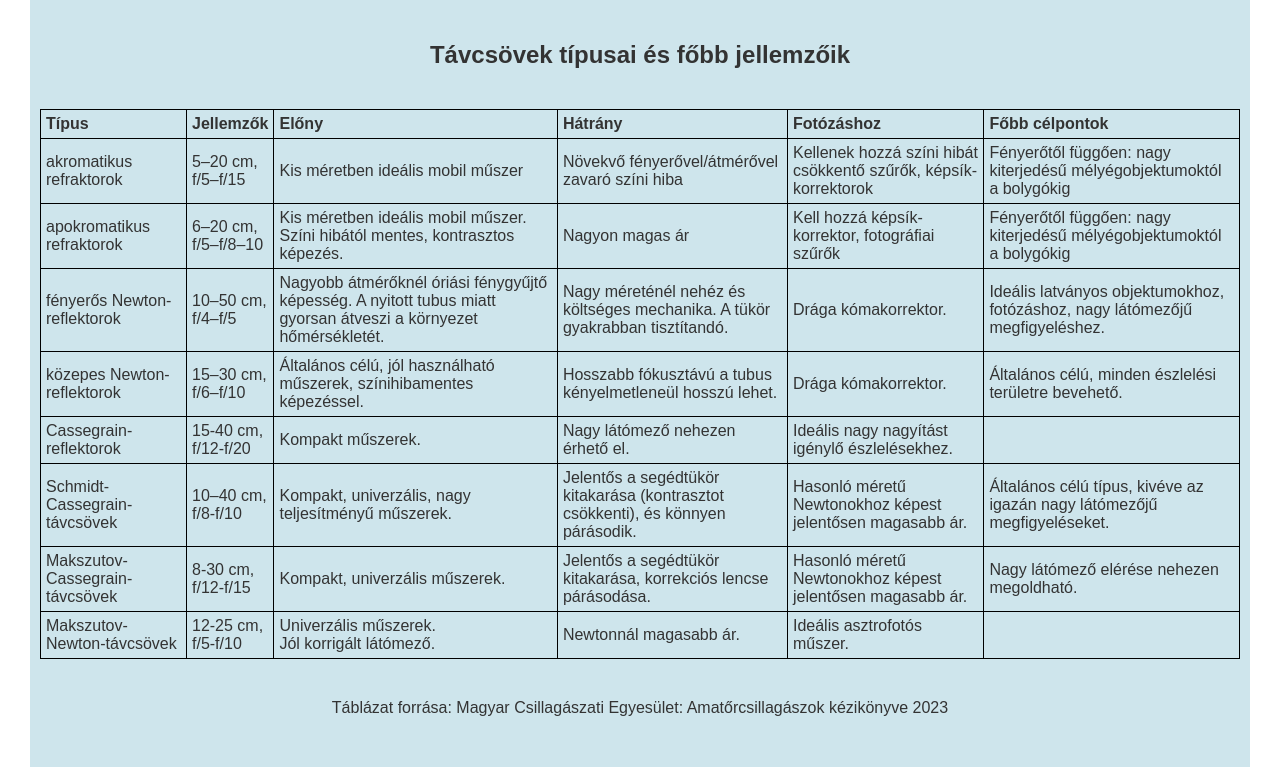
After one commit to akosh25/starlight, a PHP site: page /amateur.html in a window 1280 px wide. The commit adds this page. Shown: the part 726-1498 px from the top of the page. Run offline with PHP 8.4, Linux system fonts and the light colour scheme.

Commit message:
amatőrinfok
Főleg távcsöves infok, táblázat.

```diff
--- /dev/null
+++ b/amateur.html
@@ -0,0 +1,132 @@
+<!DOCTYPE html>
+<html lang="hu">
+<head>
+    <meta charset="UTF-8">
+    <title>Információk amatőröknek</title>
+    <meta name="author" content="Starlight team" />
+    <meta name="description" content="hasznos információk" />
+    <meta name="keywords" content="amatőr" />
+    <link rel="icon" href="logo/comet.jpg" />
+    <link rel="stylesheet" href="style/style.css" />
+    <style type="text/css"></style>
+</head>
+<body>
+    <header>
+        <div class="menu-bar">
+            <nav>
+                <ul role="list" class="nav-list">
+                    <li><a href="index.html" class="menu-item">Asztro fotók</a></li>
+                    <li><a href="upload_form.html" class="menu-item">Asztrofotó beküldés</a></li>
+                    <li><a href="contact.html" class="menu-item">Kapcsolat</a></li>
+                    <li><a href="amateur.html" class="menu-item active">Információk érdeklődőknek</a></li>
+                    <li><a href="egyesulet.html" class="menu-item">Egyesületi élet</a></li>
+                </ul>
+            </nav>
+        </div>
+    </header>
+    <input type="checkbox" id="toggle">
+    <div class="container container">
+
+        <div id="content">
+        <h1 id="astro-title">Hasznos információk  az amatőrcsillagászat iránt érdeklődőknek</h1>
+        <br />
+        <div id="content">
+            <h2 id="elso">Mi kell az égi objektumok megfigyeléséhez?</h2>
+            <p>
+                <img src="img/telescope.jpg" alt="telescope" class="picture" />
+              <br>
+                A puszta szemmel történő nézelődéstől a nagytávcsöves CCD-észlelésig számtalan fokozat létezik. <br>
+                A legtöbb amatőr birtokában ott a binokulár és a kisebb-nagyobb távcső, de számos <br>
+                égi jelenség szabad szemmel látható legjobban (pl. meteorrajok, sarki fény, állatövi fény). <br>
+                A különböző távcsövek más és más objektumok megfigyelésére optimálisak. Ebben nemcsak a távcső átmérője, <br>
+                hanem típusa, optikai minősége és még sok egyéb tényező játszik szerepet.
+            </p>
+            <p>
+
+
+                <h2>Távcsövek típusai és főbb jellemzőik</h2>
+                <table>
+                    <tr>
+                        <th>Típus</th>
+                        <th>Jellemzők</th>
+                        <th>Előny</th>
+                        <th>Hátrány</th>
+                        <th>Fotózáshoz</th>
+                        <th>Főbb célpontok</th>
+                      </tr>
+                      <tr>
+                        <td>akromatikus refraktorok</td>
+                        <td>5–20 cm, <br>f/5–f/15</td>
+                        <td>Kis méretben ideális mobil műszer</td>
+                        <td>Növekvő fényerővel/átmérővel zavaró színi hiba</td>
+                        <td>Kellenek hozzá színi hibát csökkentő szűrők, képsík-korrektorok</td>
+                        <td>Fényerőtől függően: nagy kiterjedésű mélyégobjektumoktól a bolygókig</td>
+                      </tr>
+                      <tr>
+                        <td>apokromatikus refraktorok</td>
+                        <td>6–20 cm, <br>f/5–f/8–10</td>
+                        <td>Kis méretben ideális mobil műszer. <br>Színi hibától mentes, kontrasztos képezés.</td>
+                        <td>Nagyon magas ár</td>
+                        <td>Kell hozzá képsík-korrektor, fotográfiai szűrők</td>
+                        <td>Fényerőtől függően: nagy kiterjedésű mélyégobjektumoktól a bolygókig</td>
+                      </tr>
+                      <tr>
+                        <td>fényerős Newton-reflektorok</td>
+                        <td>10–50 cm, <br>f/4–f/5</td>
+                        <td>Nagyobb átmérőknél óriási fénygyűjtő képesség. A nyitott tubus miatt gyorsan átveszi a környezet hőmérsékletét.</td>
+                        <td>Nagy méreténél nehéz és költséges mechanika. A tükör gyakrabban tisztítandó.</td>
+                        <td>Drága kómakorrektor.</td>
+                        <td>Ideális latványos objektumokhoz, fotózáshoz, nagy látómezőjű megfigyeléshez.</td>
+                      </tr>
+                      <tr>
+                        <td>közepes Newton-reflektorok</td>
+                        <td>15–30 cm, <br>f/6–f/10</td>
+                        <td>Általános célú, jól használható műszerek, színihibamentes képezéssel.</td>
+                        <td>Hosszabb fókusztávú a tubus kényelmetleneül hosszú lehet.</td>
+                        <td>Drága kómakorrektor.</td>
+                        <td>Általános célú, minden észlelési területre bevehető.</td>
+                      </tr>
+                      <tr>
+                        <td>Cassegrain-reflektorok</td>
+                        <td>15-40 cm, <br>f/12-f/20</td>
+                        <td>Kompakt műszerek.</td>
+                        <td>Nagy látómező nehezen érhető el.</td>
+                        <td>Ideális nagy nagyítást igénylő észlelésekhez.</td>
+                        <td></td>
+                      </tr>
+                      <tr>
+                        <td>Schmidt-Cassegrain-távcsövek</td>
+                        <td>10–40 cm, <br>f/8-f/10</td>
+                        <td>Kompakt, univerzális, nagy teljesítményű műszerek.</td>
+                        <td>Jelentős a segédtükör kitakarása (kontrasztot csökkenti), és könnyen párásodik.</td>
+                        <td>Hasonló méretű Newtonokhoz képest jelentősen magasabb ár.</td>
+                        <td>Általános célú típus, kivéve az igazán nagy látómezőjű megfigyeléseket.</td>
+                      </tr>
+                      <tr>
+                        <td>Makszutov-Cassegrain-távcsövek</td>
+                        <td>8-30 cm, <br>f/12-f/15</td>
+                        <td>Kompakt, univerzális műszerek.</td>
+                        <td>Jelentős a segédtükör kitakarása, korrekciós lencse párásodása.</td>
+                        <td>Hasonló méretű Newtonokhoz képest jelentősen magasabb ár.</td>
+                        <td>Nagy látómező elérése nehezen megoldható.</td>
+                      </tr>
+                      <tr>
+                        <td>Makszutov-Newton-távcsövek</td>
+                        <td>12-25 cm, <br>f/5-f/10</td>
+                        <td>Univerzális műszerek. <br> Jól korrigált látómező.</td>
+                        <td>Newtonnál magasabb ár.</td>
+                        <td>Ideális asztrofotós műszer.</td>
+                      </tr>
+                </table>
+                <p>Táblázat forrása: Magyar Csillagászati Egyesület: Amatőrcsillagászok kézikönyve 2023</p>
+
+
+
+            </p>
+        </div>
+
+        </div>
+
+
+</body>
+</html>
--- a/contact.html
+++ b/contact.html
@@ -19,6 +19,8 @@
                     <li><a href="index.html" class="menu-item">Asztro fotók</a></li>
                     <li><a href="upload_form.html" class="menu-item">Asztrofotó beküldés</a></li>
                     <li><a href="contact.html" class="menu-item active">Kapcsolat</a></li>
+                    <li><a href="amateur.html" class="menu-item">Információk érdeklődőknek</a></li>
+                     <li><a href="egyesulet.html" class="menu-item">Egyesületi élet</a></li>
                 </ul>
             </nav>
         </div>
--- a/index.html
+++ b/index.html
@@ -20,6 +20,9 @@
                     <li><a href="index.html" class="menu-item active">Asztro fotók</a></li>
                     <li><a href="upload_form.html" class="menu-item">Asztrofotó beküldés</a></li>
                     <li><a href="contact.html" class="menu-item">Kapcsolat</a></li>
+                    <li><a href="amateur.html" class="menu-item">Információk érdeklődőknek</a></li>
+                    <li><a href="egyesulet.html" class="menu-item">Egyesületi élet</a></li>
+
                 </ul>
             </nav>
         </div>
--- a/style/style.css
+++ b/style/style.css
@@ -15,6 +15,7 @@ body {
 h1, h2, h3, p {
     margin: 40px 0;
 }
+
 
 #astro-title {
     font-size: 28px;
@@ -278,7 +279,7 @@ textarea {
     background-color: #333;
     color: white;
     position: fixed;
-    top: 50px;
+    top: 5px;
     right: 50px;
     transition: all 0.5s ease-in;
     cursor: pointer;
@@ -342,3 +343,16 @@ textarea {
         display: none !important;
     }
 }
+
+/* Table*/
+table {
+    width: 100%;
+    border-collapse: collapse;
+  }
+  table, th, td {
+    border: 1px solid black;
+  }
+  th, td {
+    padding: 5px;
+    text-align: left;
+  }
--- a/upload_form.html
+++ b/upload_form.html
@@ -19,6 +19,9 @@
                     <li><a href="index.html" class="menu-item">Asztro fotók</a></li>
                     <li><a href="upload_form.html" class="menu-item active">Asztrofotó beküldés</a></li>
                     <li><a href="contact.html" class="menu-item">Kapcsolat</a></li>
+                    <li><a href="amateur.html" class="menu-item">Információk érdeklődőknek</a></li>
+                     <li><a href="egyesulet.html" class="menu-item">Egyesületi élet</a></li>
+                    <li></li>
                 </ul>
             </nav>
         </div>
```
Also changed, not shown: egyesulet.html (added, +38 -0 lines), 2 other files.
